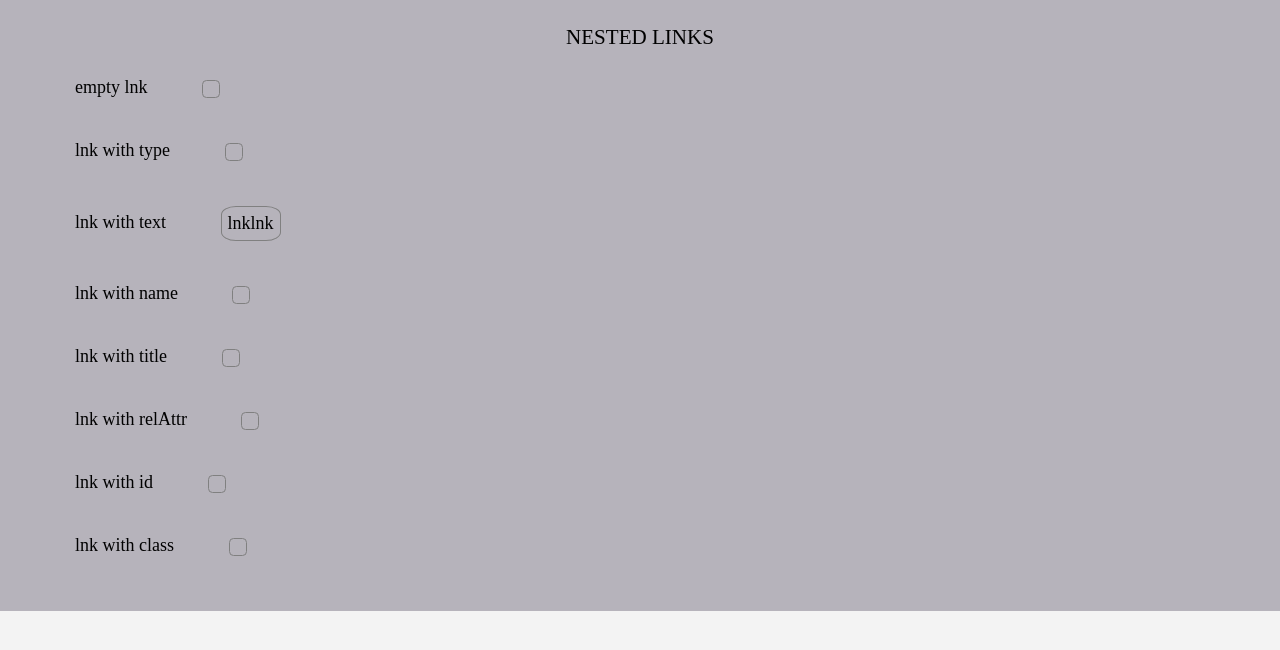
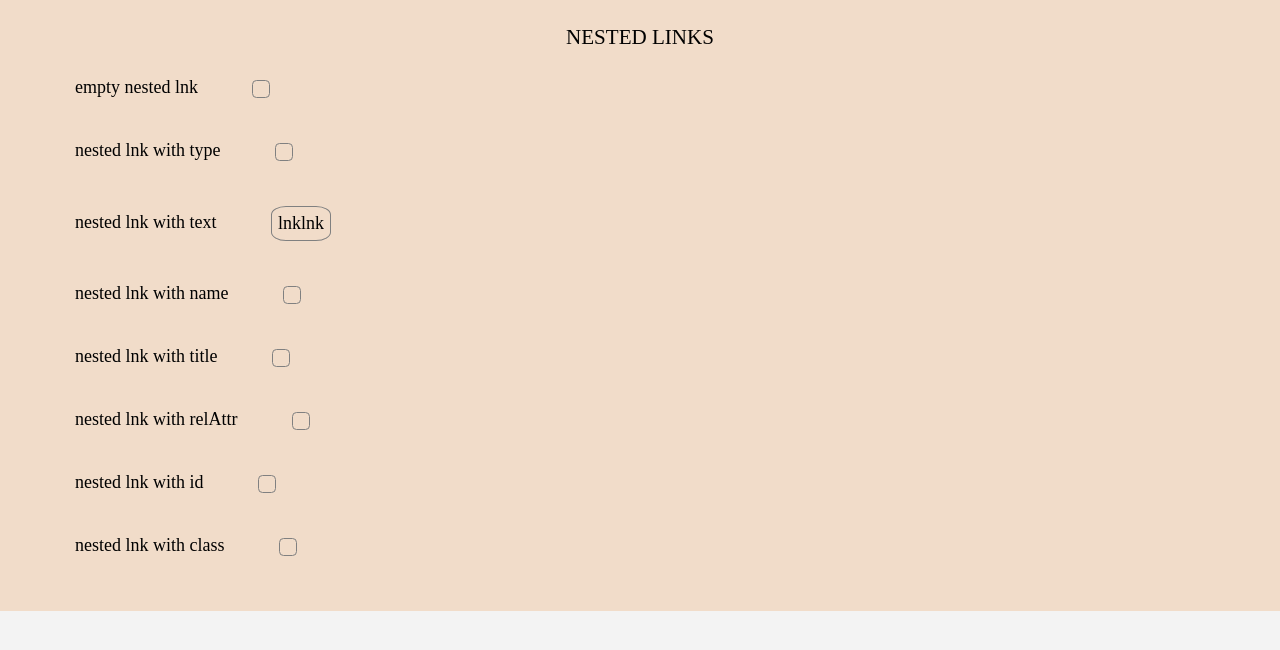
Before and after one commit to EgorNedelko/sandbox_nestedlinks, a plain HTML site: page index.html in a window 1280 px wide. Drawn offline with Linux system fonts and the light colour scheme.

Commit message:
refactoring

```diff
--- a/index.html
+++ b/index.html
@@ -12,42 +12,42 @@
       <h3 style="text-align: center;">NESTED LINKS</h3>
 
       <div class="item border">
-         <span>empty lnk</span>
+         <span>empty nested lnk</span>
          <a href="#"></a>
       </div>
 
       <div class="item border">
-         <span>lnk with type</span>
+         <span>nested lnk with type</span>
          <a href="#" type="text/html"></a>
       </div>
 
       <div class="item border">
-         <span>lnk with text</span>
+         <span>nested lnk with text</span>
          <a class="lnkwithText" href="#">lnklnk</a>
       </div>
 
       <div class="item border">
-         <span>lnk with name</span>
+         <span>nested lnk with name</span>
          <a href="#" name="lnkNAME"></a>
       </div>
 
       <div class="item border">
-         <span>lnk with title</span>
+         <span>nested lnk with title</span>
          <a href="#" title="anchor-link"></a>
       </div>
 
       <div class="item border">
-         <span>lnk with relAttr</span>
+         <span>nested lnk with relAttr</span>
          <a href="#" rel="nofollow"></a>
       </div>
 
       <div class="item border">
-         <span>lnk with id</span>
+         <span>nested lnk with id</span>
          <a href="#" id="clickableLink"></a>
       </div>
 
       <div class="item border">
-         <span>lnk with class</span>
+         <span>nested lnk with class</span>
          <a href="#" class="lnkCLASS"></a>
       </div>
 
--- a/style.css
+++ b/style.css
@@ -125,7 +125,7 @@ input[value="inptResetVALUE"] {
 .container {
    margin: 0;
    padding: 25px;
-   background-color: rgb(182, 179, 187);
+   background-color: rgb(241, 220, 201);
 }
 
 .container.buttons {
```
